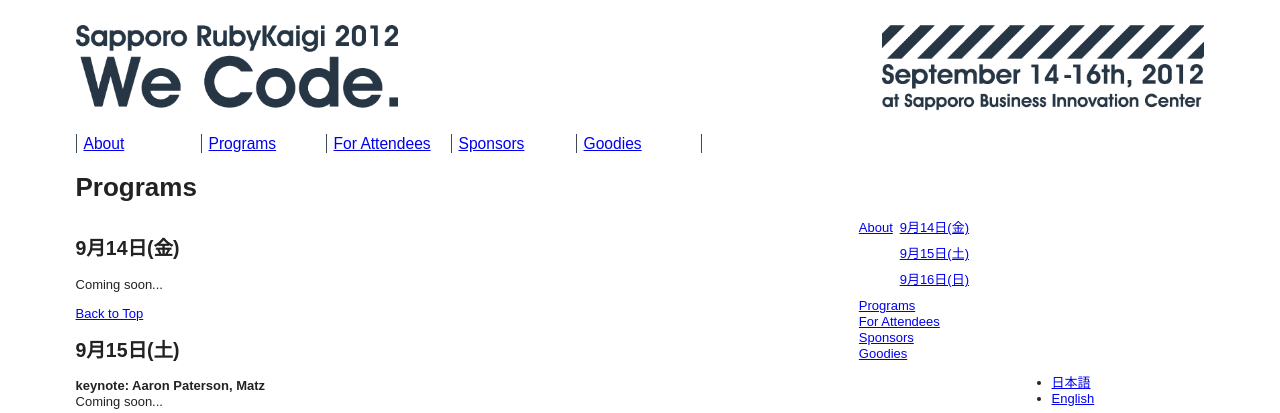
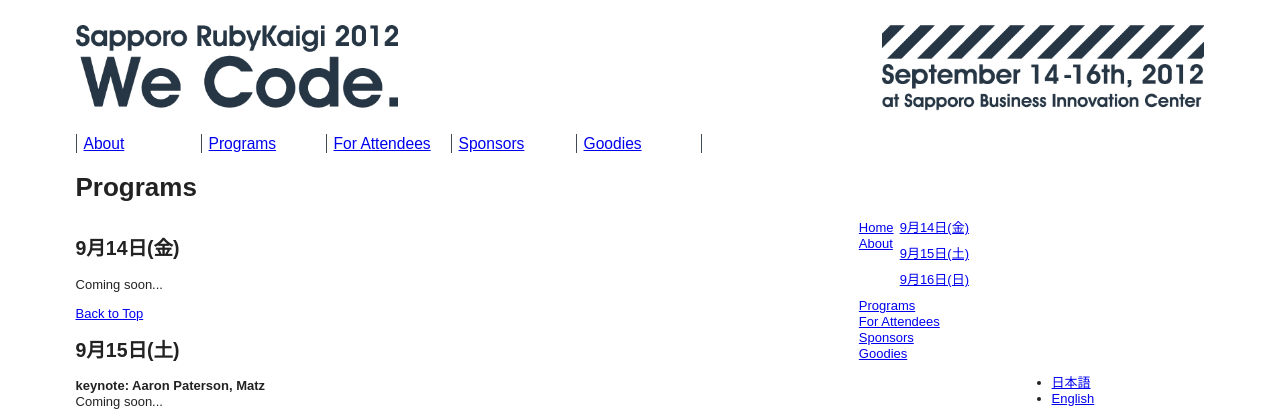
Before and after one commit to ruby-sapporo/sapporo.rubykaigi.org, a Jekyll site: the page built from 2012/ja/programs.html, in a window 1280 px wide. Shown: the top 413 px of the page. Built offline with Jekyll 4.4.1, drawn with Linux system fonts in a browser that asks for light colours; nearby versions of some CDN libraries; Markdown is read by kramdown in place of the engine named in the settings; comment, search, counter and statistics services are not loaded.

Commit message:
[#28935297] add the link to the footer

```diff
--- a/_layouts/2012default.html
+++ b/_layouts/2012default.html
@@ -63,6 +63,7 @@
   <footer>
     <nav>
       <ul>
+        <li><a href="index.html">Home</a></li>
         <li><a href="about.html">About</a></li>
         <li><a href="programs.html">Programs</a></li>
         <li><a href="for_attendees.html">For Attendees</a></li>
```
